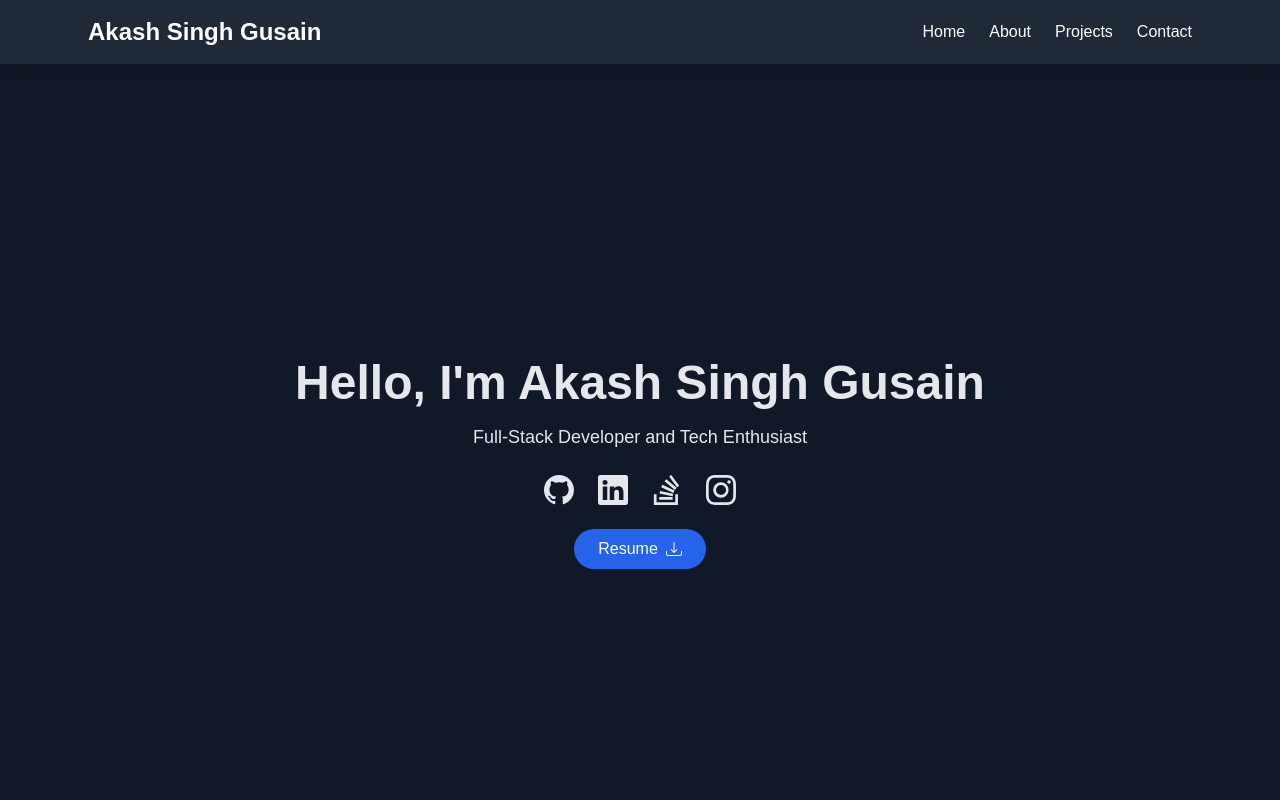
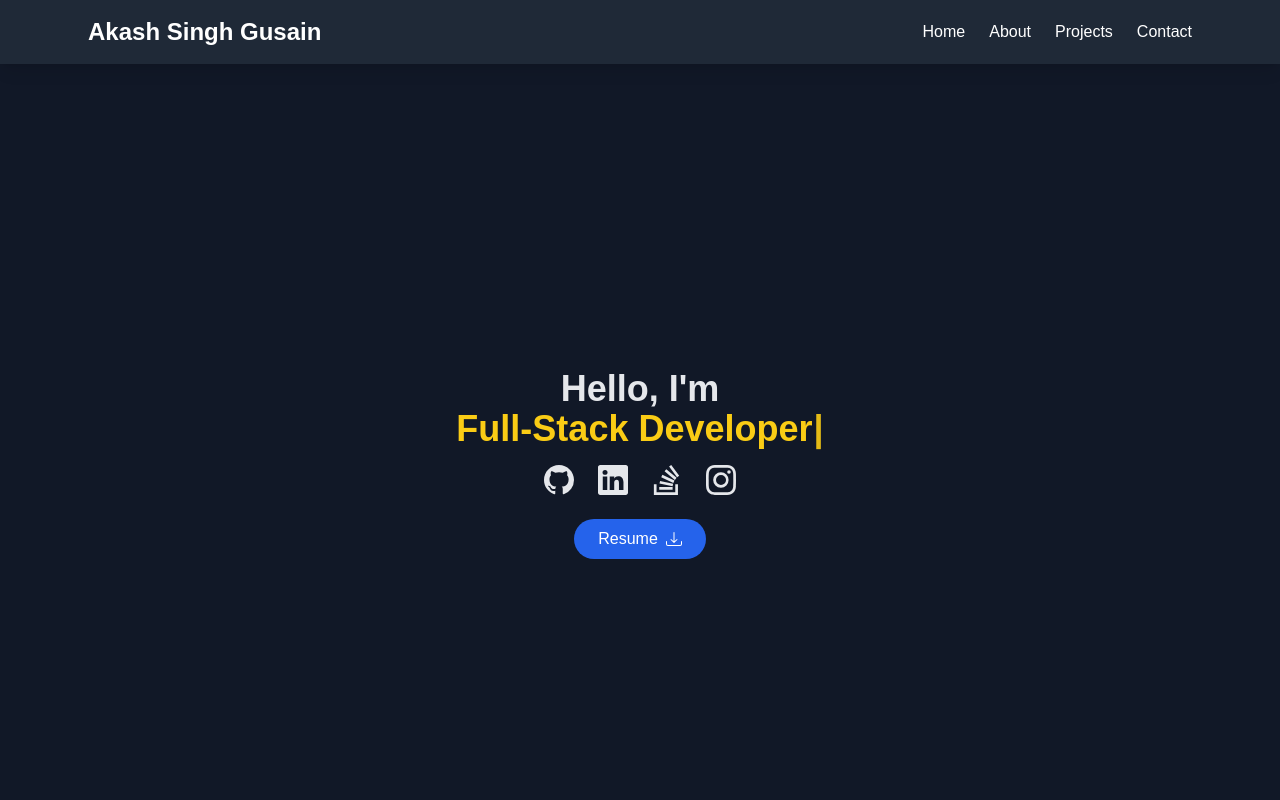
Before and after one commit to imakashgusain/Portfolio, a Next.js app: page / in a window 1280 px wide. Shown: the top 800 px of the page. Built offline with nearby package versions, Linux system fonts and the light colour scheme.

Commit message:
Typewriter effect added to Intro section

```diff
--- a/app/page.js
+++ b/app/page.js
@@ -1,5 +1,6 @@
 "use client";
 import { BsGithub, BsLinkedin, BsStackOverflow, BsInstagram, BsDownload } from 'react-icons/bs';
+import Typewriter from 'typewriter-effect';
 import About from './about/page';
 import Project from './project/page';
 import Contact from './contact/page';
@@ -36,8 +37,20 @@ const Navbar = () => {
 
       {/* Hero Section */}
       <section className="flex flex-col items-center justify-center h-screen text-center px-6 py-20">
-        <h1 className="text-5xl font-bold mb-4">Hello, I&apos;m Akash Singh Gusain</h1>
-        <p className="text-lg mb-6">Full-Stack Developer and Tech Enthusiast</p>
+        <h1 className="text-4xl font-bold mb-4 ">
+        <p >Hello, I&apos;m </p>
+        <span className="text-yellow-400">
+        <Typewriter
+      options={{
+        strings: ["Akash Singh Gusain","Full-Stack Developer", "Tech Enthusiast"],
+        autoStart: true,
+        loop: true,
+        delay: 75,
+      }}
+    />
+    </span>
+      </h1>
+
         <div className="flex gap-6 mb-6">
           <a href="https://github.com/imakashgusain" target="_blank" aria-label="GitHub">
             <BsGithub className="text-3xl hover:text-gray-400" />
--- a/package.json
+++ b/package.json
@@ -16,7 +16,8 @@
     "next": "^15.0.2",
     "react": "^18",
     "react-dom": "^18",
-    "react-icons": "^5.3.0"
+    "react-icons": "^5.3.0",
+    "typewriter-effect": "^2.21.0"
   },
   "devDependencies": {
     "eslint": "^8",
```
Also changed, not shown: 1 other file (tests, documents, lock files or other folders).
